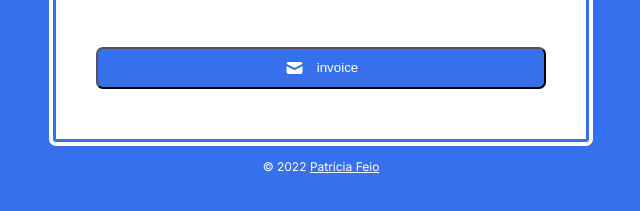
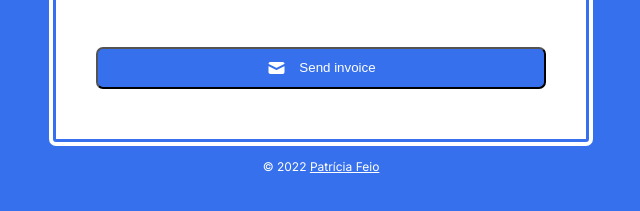
Before and after one commit to PatriciaFeio/invoice-creator, a plain HTML site: page index.html in a window 1280 px wide. Shown: the part 549-760 px from the top of the page, 319-959 px from the left. Drawn offline with Linux system fonts and the light colour scheme.

Commit message:
fix submit button text

```diff
--- a/index.html
+++ b/index.html
@@ -53,7 +53,7 @@
                     </div>
 
                     <div>
-                        <button type="submit" class="btn btn-submit"><img src="mail-icon.png" class="btn-submit-img"> invoice</button>
+                        <button type="submit" class="btn btn-submit"><img src="mail-icon.png" class="btn-submit-img">Send invoice</button>
                     </div>
                 </form>
             </div>
```
